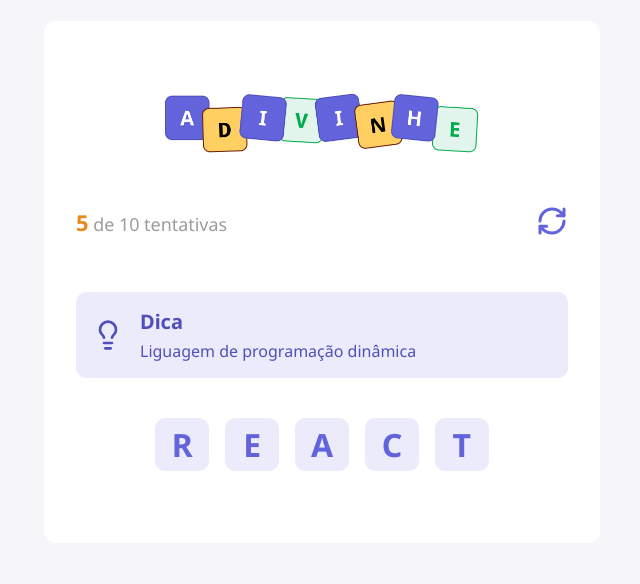
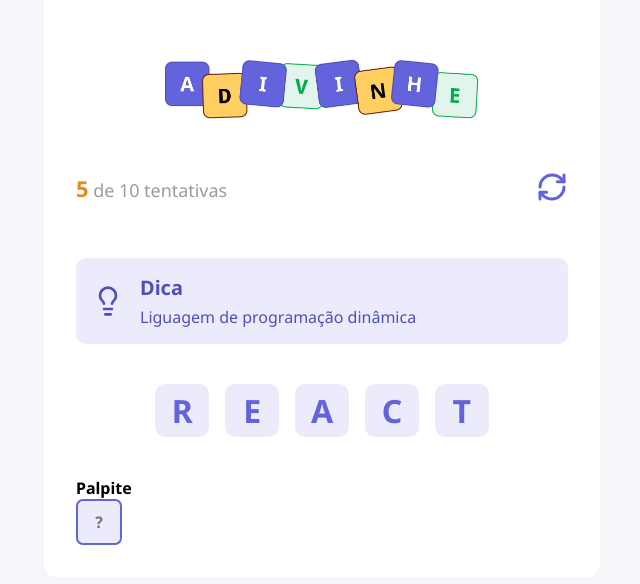
Before and after one commit to Raphael-Steimvacher/Adivinhe, a React (Vite) app: page / in a window 1280 px wide. Shown: the part 118-702 px from the top of the page, without its empty margins (318-958 px from the left). Built offline with nearby package versions, Linux system fonts and the light colour scheme.

Commit message:
Criando e estilizando o componente de Input

```diff
--- a/src/App.tsx
+++ b/src/App.tsx
@@ -1,6 +1,7 @@
 import { Header } from "./components/Header"
 import { Tip } from "./components/Tip"
 import { Letter } from "./components/letter"
+import { Input } from "./components/input"
 
 import styles from "./app.module.css"
 
@@ -22,6 +23,12 @@
           <Letter value="C" />
           <Letter value="T" />
         </div>
+
+        <h4>Palpite</h4>
+
+        <div>
+          <Input autoFocus maxLength={1} placeholder="?" />
+        </div>
       </main>
     </div>
   )
--- /dev/null
+++ b/src/components/input/index.tsx
@@ -0,0 +1,9 @@
+import style from "./styles.module.css"
+
+type Props = React.ComponentProps<"input">
+
+export function Input({...rest}:Props){
+  return (
+    <input type="text" className={style.input} {...rest} />
+  )
+}
--- /dev/null
+++ b/src/components/input/styles.module.css
@@ -0,0 +1,16 @@
+.input {
+  width: 2.87rem;
+  height: 2.87rem;
+  border-radius: 0.43rem;
+
+  background-color: #ebebfc;
+  border: 0.125rem solid #6363db;
+  color: #6363db;
+
+  text-transform: uppercase;
+  text-align: center;
+  font-size: 1rem;
+  font-weight: 700;
+
+  outline: none;
+}
--- a/src/global.css
+++ b/src/global.css
@@ -15,6 +15,11 @@
   font-optical-sizing: auto;
 }
 
+input {
+  font-family: "noto sans", serif;
+  font-optical-sizing: auto;
+}
+
 button {
   cursor: pointer;
   transition: filter 0.2s;
```
